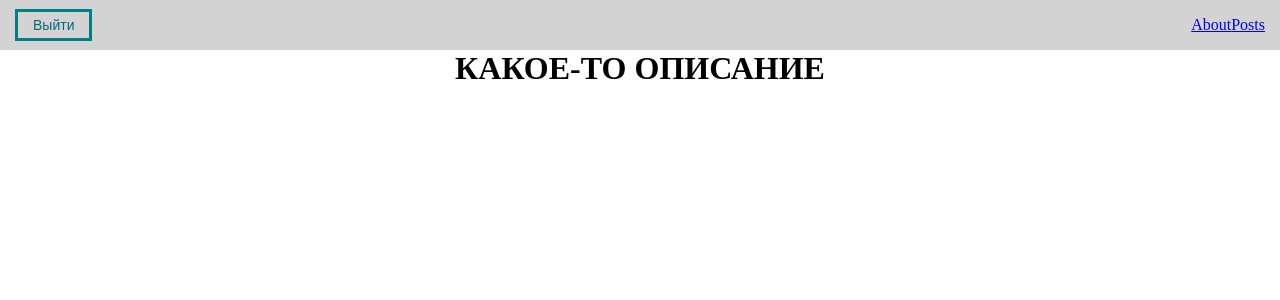
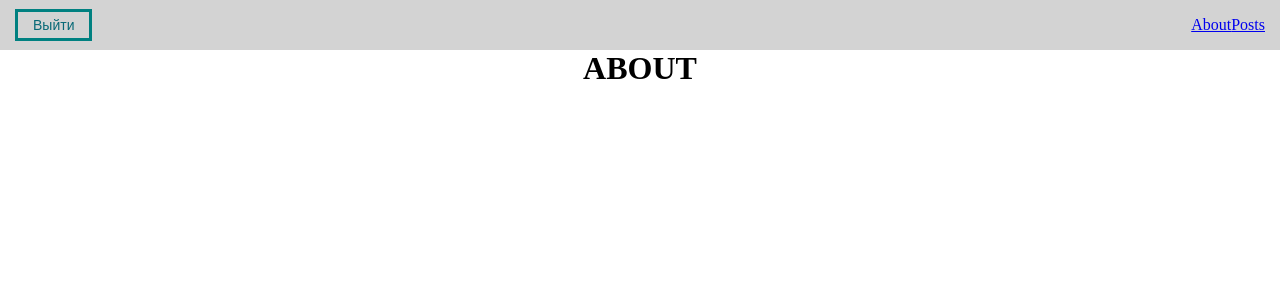
Before and after one commit to chunarevsa/simple-react-app, a React (Create React App) app: page /about in a window 1280 px wide. Shown: the top 300 px of the page. Built offline with nearby package versions, Linux system fonts and the light colour scheme; sample sign-in values are in the browser's storage; the HTML template or start-up script is replaced by a standard one.

Commit message:
update about

```diff
--- a/src/pages/About.jsx
+++ b/src/pages/About.jsx
@@ -2,7 +2,7 @@ import React from 'react';
 
 const About = () => {
     return (
-        <h1>КАКОЕ-ТО ОПИСАНИЕ</h1>
+        <h1>ABOUT</h1>
     );
 };
 
```
